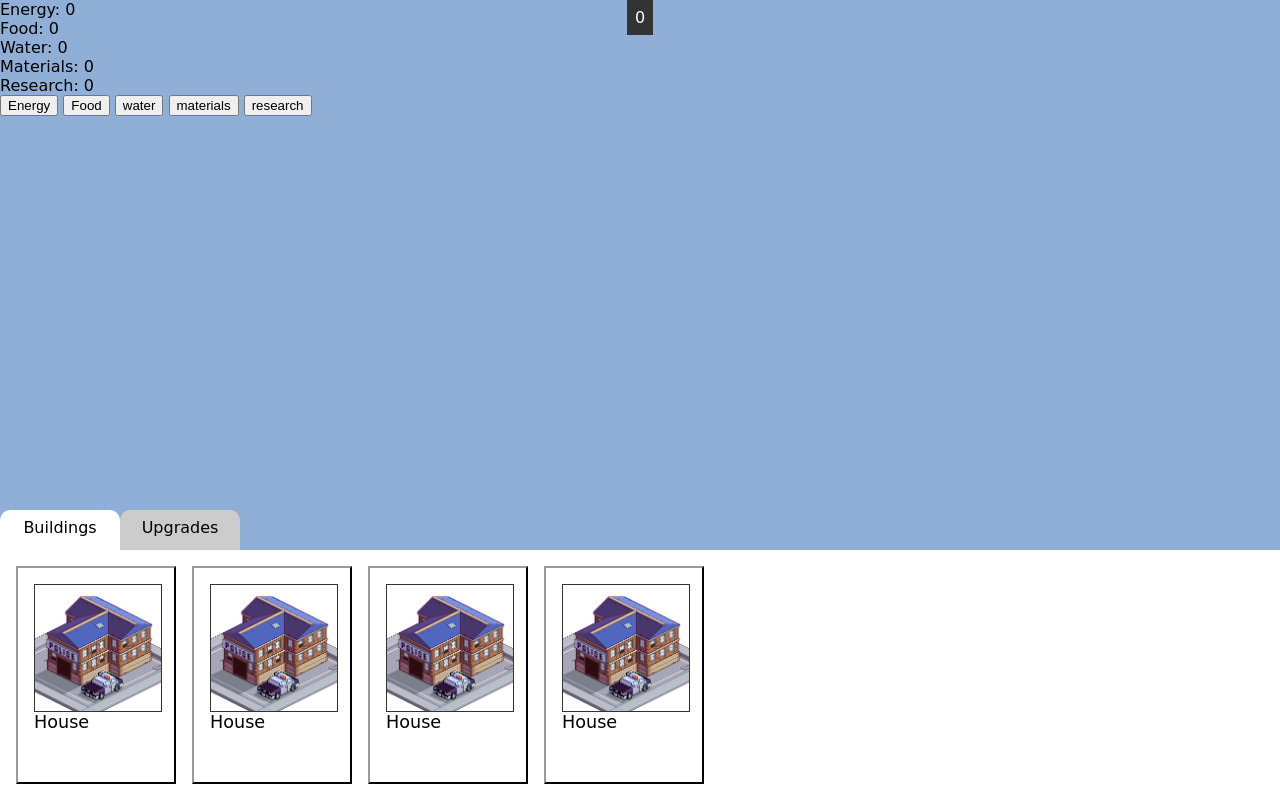
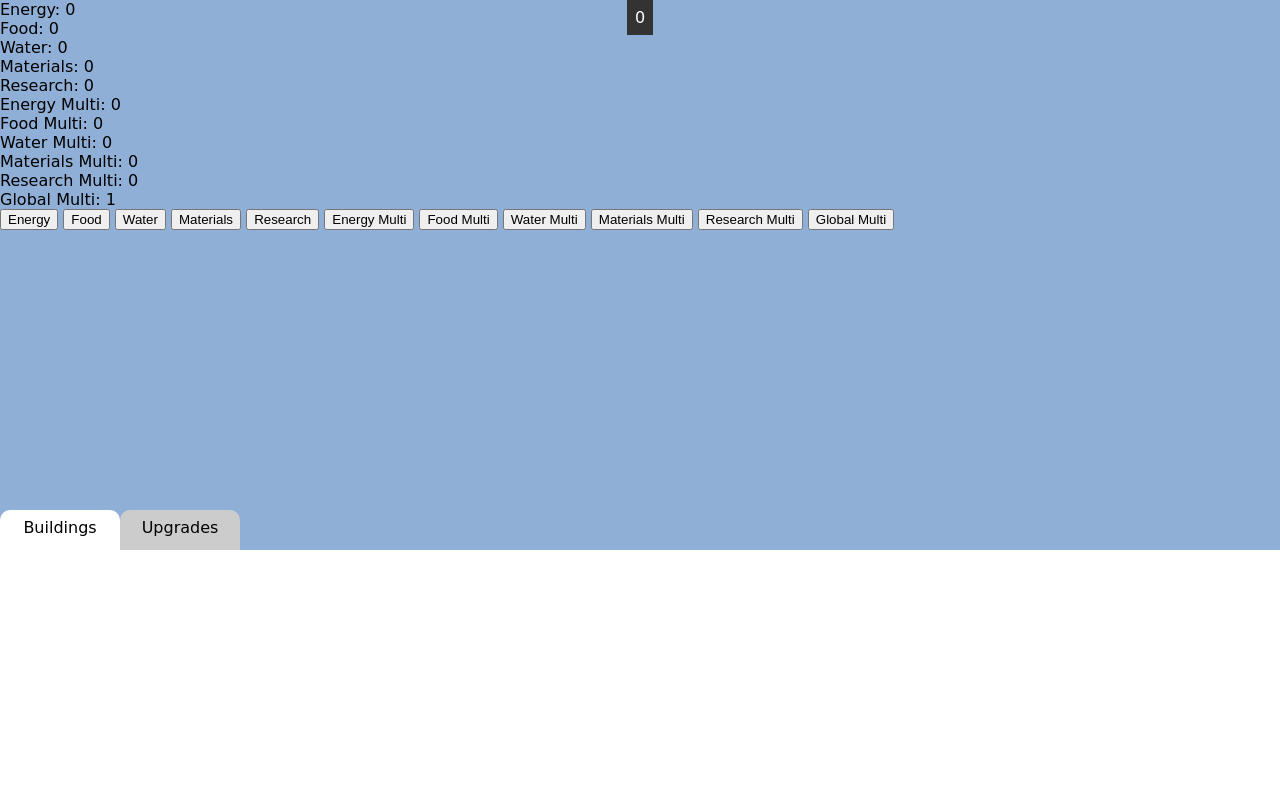
Before and after one commit to FamicomPunch/Civ-Idle, a plain HTML site: page Assets/index.html in a window 1280 px wide. Drawn offline with nearby package versions, Linux system fonts and the light colour scheme; some packages are replaced by stand-ins of ours; a web font is replaced by a local one.

Commit message:
Buildings added, !TEST! multiplier

```diff
--- a/Assets/index.html
+++ b/Assets/index.html
@@ -18,12 +18,24 @@
 		<li ng-bind="'Water: ' + resources.water"></li>
 		<li ng-bind="'Materials: ' + resources.materials"></li>
 		<li ng-bind="'Research: ' + resources.research"></li>
+		<li ng-bind="'Energy Multi: ' + multiplier.energy"></li>
+		<li ng-bind="'Food Multi: ' + multiplier.food"></li>
+		<li ng-bind="'Water Multi: ' + multiplier.water"></li>
+		<li ng-bind="'Materials Multi: ' + multiplier.materials"></li>
+		<li ng-bind="'Research Multi: ' + multiplier.research"></li>
+		<li ng-bind="'Global Multi: ' + multiplier.global"></li>
 	</ul>
 	<input type="button" value="Energy" ng-click="addResource('energy')"/>
 	<input type="button" value="Food" ng-click="addResource('food')"/>
-	<input type="button" value="water" ng-click="addResource('water')"/>
-	<input type="button" value="materials" ng-click="addResource('materials')"/>
-	<input type="button" value="research" ng-click="addResource('research')"/>
+	<input type="button" value="Water" ng-click="addResource('water')"/>
+	<input type="button" value="Materials" ng-click="addResource('materials')"/>
+	<input type="button" value="Research" ng-click="addResource('research')"/>
+	<input type="button" value="Energy Multi" ng-click="addUpgrade('energy')"/>
+	<input type="button" value="Food Multi" ng-click="addUpgrade('food')"/>
+	<input type="button" value="Water Multi" ng-click="addUpgrade('water')"/>
+	<input type="button" value="Materials Multi" ng-click="addUpgrade('materials')"/>
+	<input type="button" value="Research Multi" ng-click="addUpgrade('research')"/>
+	<input type="button" value="Global Multi" ng-click="addUpgrade('global')"/>
 	<!-- Market -->
 	<div id="market" ng-controller="MarketController">
 		<nav id="market-nav">
@@ -60,6 +72,14 @@
 			materials: 0,
 			research: 0
 		};
+		$rootScope.multiplier = {
+			energy: 1,
+			food: 1,
+			water: 1,
+			materials: 0,
+			research: 0,
+			global: 1
+		};
 		cookieService.initProgress();
 	}]);
 
@@ -73,12 +93,25 @@
 					$rootScope.resources[resource] = parseFloat($cookies.get(resource));
 				}
 			}
+			for (var multiplier in $rootScope.multiplier) {
+				if ($cookies.get(multiplier) === undefined) {
+					$cookies.put(multiplier, $rootScope.multiplier[multiplier]);
+				} else {
+					$rootScope.multiplier[multiplier] = parseFloat($cookies.get(multiplier));
+				}
+			}
 			this.updateScore();
 		};
 		this.updateResource = function(name, value) {
 			$rootScope.resources[name] = value;
 			this.saveProgress(name, value);
 			this.updateScore();
+		};
+		//MH Updating Multiplier Test
+		this.updateUpgrade = function(name, value) {
+			$rootScope.multiplier[name] = value;
+			this.saveProgress(name, value);
+			//this.updateScore();
 		};
 		this.saveProgress = function(name, value) {
 			$cookies.put(name, value);
@@ -103,10 +136,13 @@
 		};
 	}]);
 
-	// Main Controller
+	// Game Controller
 	gameModule.controller("GameController", ["$rootScope", "$scope", "cookieService", function ($rootScope, $scope, cookieService) {
+		$scope.addUpgrade = function(resourceName) {
+		cookieService.updateUpgrade(resourceName, $rootScope.multiplier[resourceName] + 1);
+		}
 		$scope.addResource = function(resourceName) {
-			cookieService.updateResource(resourceName, $rootScope.resources[resourceName] + 1);
+			cookieService.updateResource(resourceName, $rootScope.resources[resourceName] + 1*$rootScope.multiplier[resourceName]*$rootScope.multiplier.global);
 		};
 	}]);
 
--- a/Assets/resources/json/market.json
+++ b/Assets/resources/json/market.json
@@ -1,51 +1,130 @@
 {
 	"buildings": [
 		{
-			"name": "House",
+			"name": "Cave",
+			"img": "resources/images/buildings/building_01.png",
+			"energy": 15,
+			"food": 0,
+			"water": 0,
+			"materials": 0,
+			"research": 0,
+			"Description": "A place to rest (+0.1/s)"
+		},
+		{
+			"name": "Puddle",
+			"img": "resources/images/buildings/building_01.png",
+			"energy": 5,
+			"food": 0,
+			"water": 15,
+			"materials": 0,
+			"research": 0,
+			"Description": "Somehow safe to drink (+.1/s)"
+		},
+		{
+			"name": "Bush",
+			"img": "resources/images/buildings/building_01.png",
+			"energy": 5,
+			"food": 15,
+			"water": 0,
+			"materials": 0,
+			"research": 0,
+			"Description": "Blueberries. At least they're edible... (.1/s)"
+		},
+		{
+			"name": "Tent",
 			"img": "resources/images/buildings/building_01.png",
 			"energy": 100,
-			"food": 25,
-			"water": 50,
-			"materials": 100,
-			"research": 25
+			"food": 0,
+			"water": 0,
+			"materials": 0,
+			"research": 0,
+			"Description": "More like a large piece of bark (1/s)"
 		},
 		{
-			"name": "House",
-			"img": "resources/images/buildings/building_01.png",
-			"energy": 100,
-			"food": 25,
-			"water": 50,
-			"materials": 100,
-			"research": 25
+			"name": "Fruit Tree",
+			"img": "",
+			"energy": 10,
+			"food": 100,
+			"water": 10,
+			"materials": 0,
+			"research": 0,
+			"Description": "It *might* be an apple... (1/s)"
 		},
 		{
-			"name": "House",
-			"img": "resources/images/buildings/building_01.png",
-			"energy": 100,
-			"food": 25,
-			"water": 50,
-			"materials": 100,
-			"research": 25
+			"name": "Pond",
+			"img": "",
+			"energy": 10,
+			"food": 10,
+			"water": 100,
+			"materials": 0,
+			"research": 0,
+			"Description": "No fishing because no fish. (1/s)"
 		},
 		{
-			"name": "House",
-			"img": "resources/images/buildings/building_01.png",
-			"energy": 100,
-			"food": 25,
+			"name": "Researcher",
+			"img": "",
+			"energy": 1000,
+			"food": 100,
+			"water": 100,
+			"materials": 0,
+			"research": 0
+			"Description": "SCIENCE! (+.1/s)"
+		}
+		{
+			"name": "Gatherer",
+			"img": "",
+			"energy": 1000,
+			"food": 50,
 			"water": 50,
-			"materials": 100,
-			"research": 25
-		}
+			"materials": 0,
+			"research": 5,
+			"Description": "Man, these guys are slow. (+.1/s)"
+		},
+
+
+
 	],
 	"upgrades": [
 		{
-			"name": "Hoe",
+			"name": "Crafting",
 			"img": "resources/images/upgrades/upgrade_01.png",
-			"energy": 100,
-			"food": 25,
-			"water": 50,
-			"materials": 100,
-			"research": 25
-		}
+			"energy": 5,
+			"food": 0,
+			"water": 0,
+			"materials": 0,
+			"research": 10,
+			"Description": "Unlocks upgrades & gatherers"
+		},
+		{
+			"name": "Knife",
+			"img": "",
+			"energy": 50,
+			"food": 0,
+			"water": 0,
+			"materials": 10,
+			"research": 100
+			"Description": "Sharp! (Doubles energy generation)"
+		},
+		{
+			"name": "Bag",
+			"img": "",
+			"energy": 50,
+			"food": 0,
+			"water": 0,
+			"materials": 10,
+			"research": 100,
+			"Description": "Carry more berries! (Doubles food generation)"
+		},
+		{
+			"name": "Bottle",
+			"img": "",
+			"energy": 50,
+			"food": 0,
+			"water": 0,
+			"materials": 10,
+			"research": 100,
+			"Description": "Thirst quencher! (Doubles water production)"
+		},
+
 	]
 }
```
